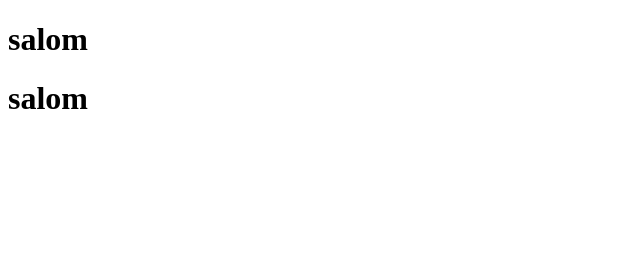
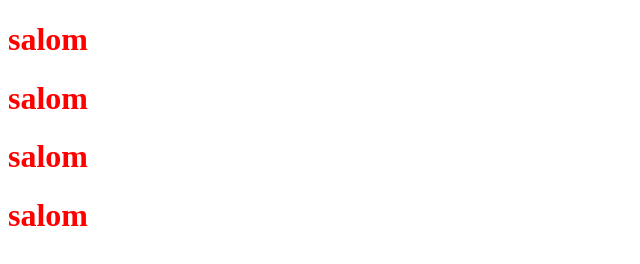
Before and after one commit to AbdulboriyErgashbaev/repository1, a plain HTML site: page index.html in a window 1280 px wide. Shown: the whole page, without its empty margins (0-640 px from the left). Drawn offline with Linux system fonts and the light colour scheme.

Commit message:
added changes

```diff
--- a/index.html
+++ b/index.html
@@ -4,10 +4,13 @@
     <meta charset="UTF-8">
     <meta http-equiv="X-UA-Compatible" content="IE=edge">
     <meta name="viewport" content="width=device-width, initial-scale=1.0">
+    <link rel="stylesheet" href="./style.css">
     <title>Document</title>
 </head>
 <body>
     <h1>salom</h1>
     <h1>salom</h1>
+    <h1>salom</h1>
+    <h1>salom</h1>
 </body>
 </html>
--- /dev/null
+++ b/style.css
@@ -0,0 +1,3 @@
+h1{
+    color: red;
+}
```
